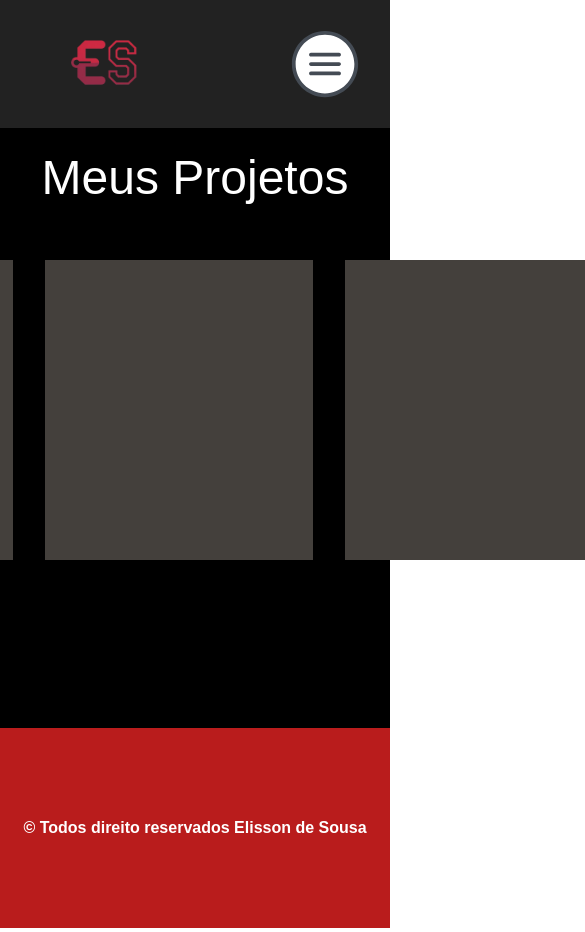
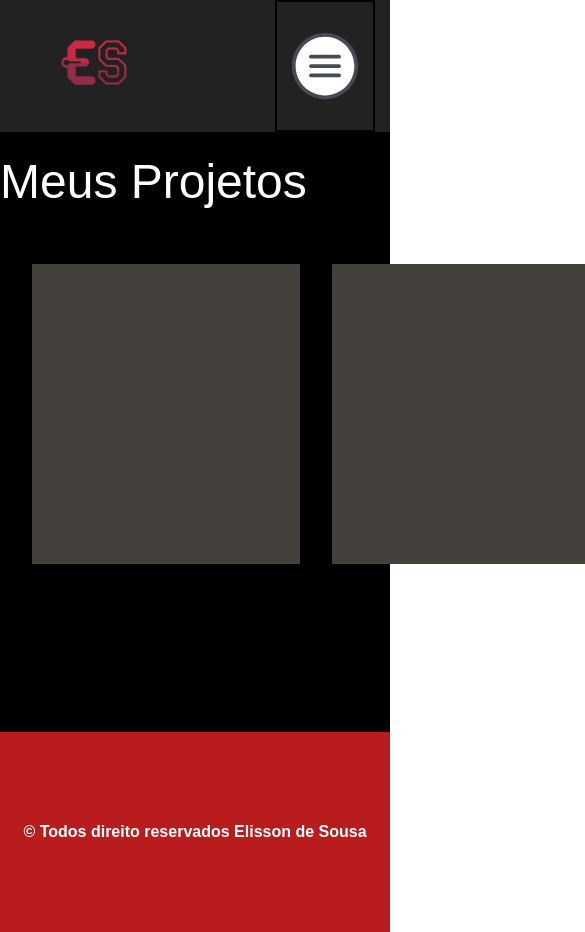
Before and after one commit to ElissonDeSous/meu-site, a React (Vite) app: page /projeto in a window 390 px wide. Shown: the top 932 px of the page, 585 px wide, since content can reach past the window. Built offline with nearby package versions, Linux system fonts and the light colour scheme.

Commit message:
ajustando topo menu

```diff
--- a/src/Componente/Topo/Header.jsx
+++ b/src/Componente/Topo/Header.jsx
@@ -40,7 +40,7 @@ export default function Header(){
                 <img src={Logo} className="rounded-full lg:hidden" width="100px" alt="" />
                 </div>
                 <div>
-                  <div className="relative left-20 md:hidden flex justify-center items-center">
+                  <div className="relative left-20 md:hidden border-solid border-2 border-black flex justify-center items-center w-[100px]">
               <button onClick={menu} className = "">
               <svg xmlns="http://www.w3.org/2000/svg" x="0px" y="0px" width="80" height="128" viewBox="0 0 128 128">
 <path fill="#fff" d="M64 14A50 50 0 1 0 64 114A50 50 0 1 0 64 14Z"></path><path fill="#444b54" d="M64,117c-29.2,0-53-23.8-53-53s23.8-53,53-53s53,23.8,53,53S93.2,117,64,117z M64,17c-25.9,0-47,21.1-47,47s21.1,47,47,47s47-21.1,47-47S89.9,17,64,17z"></path><path fill="#444b54" d="M86.5 52h-45c-1.7 0-3-1.3-3-3s1.3-3 3-3h45c1.7 0 3 1.3 3 3S88.2 52 86.5 52zM86.5 67h-45c-1.7 0-3-1.3-3-3s1.3-3 3-3h45c1.7 0 3 1.3 3 3S88.2 67 86.5 67z"></path><g><path fill="#444b54" d="M86.5,82h-45c-1.7,0-3-1.3-3-3s1.3-3,3-3h45c1.7,0,3,1.3,3,3S88.2,82,86.5,82z"></path></g>
--- a/src/Paginas/Projetos/Projetos.jsx
+++ b/src/Paginas/Projetos/Projetos.jsx
@@ -1,7 +1,7 @@
 export default function Projetos(){
     return(
-        <div className="h-[600px] bg-black text-white">
-            <div className="flex justify-center items-center flex-col">
+        <div className="h-[600px] flex flex-wrap bg-black text-white">
+            <div className="lg:flex flex-col justify-center items-center  flex-wrap">
                 <h1 className="text-5xl flex items-center flex-wrap h-[100px]">Meus Projetos</h1>
                 <div className="flex m-8 w-[900px] ">
                     <div className="mr-8 bg-stone-700 w-[500px] h-[300px]">
```
